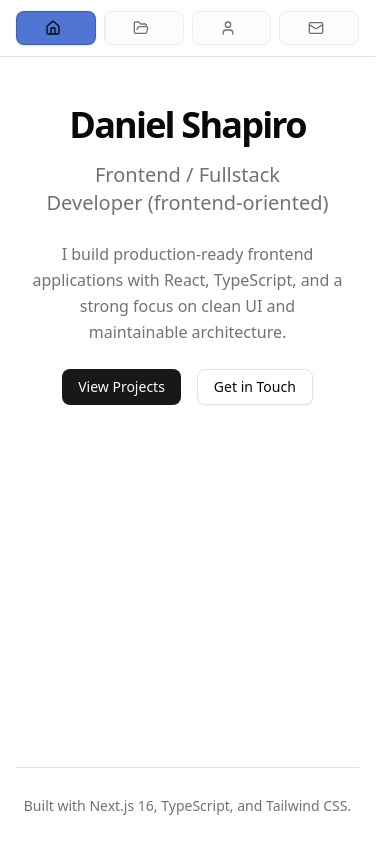
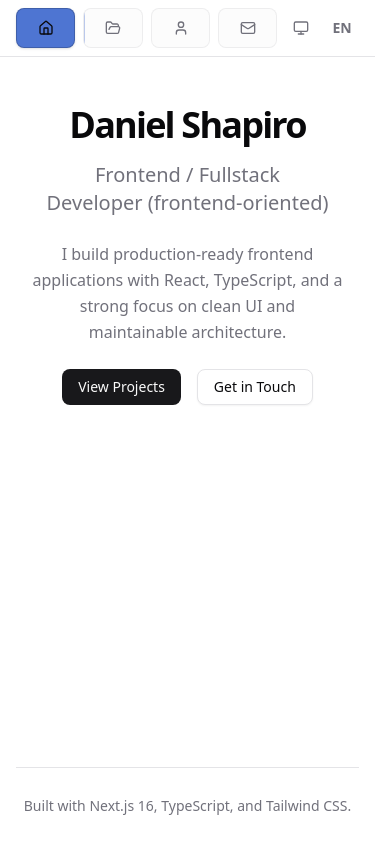
Before and after one commit to quterma/portfolio-hub, a Next.js app: page /en in a window 390 px wide. Built offline with nearby package versions, Linux system fonts and the light colour scheme.

Commit message:
feat: add theme toggle and language switcher components to header

```diff
--- a/src/components/layout/header.tsx
+++ b/src/components/layout/header.tsx
@@ -5,6 +5,8 @@ import { usePathname } from "next/navigation"
 import { useTranslations } from "next-intl"
 import { siteConfig } from "@/lib/config"
 import { Container } from "@/components/ui/container"
+import { ThemeToggle } from "@/components/ui/theme-toggle"
+import { LanguageSwitcher } from "@/components/ui/language-switcher"
 import { Home, FolderOpen, User, Mail } from "lucide-react"
 
 export function Header() {
@@ -39,7 +41,8 @@ export function Header() {
   return (
     <header className="sticky top-0 z-50 w-full border-b bg-background/95 backdrop-blur supports-[backdrop-filter]:bg-background/60">
       <Container>
-        <nav className="flex h-14 w-full items-center gap-2 text-sm font-medium sm:justify-start">
+        <nav className="flex h-14 w-full items-center gap-2 text-sm font-medium">
+          <div className="flex flex-1 items-center gap-2 sm:flex-initial">
             {navigationItems.map(item => {
               const Icon = item.icon
               const isActive =
@@ -51,7 +54,7 @@ export function Header() {
                 <Link
                   key={item.href}
                   href={item.href}
-                className={`group relative flex flex-1 items-center justify-center space-x-1.5 overflow-hidden rounded-md border px-3 py-2 transition-colors focus-visible:outline-none focus-visible:ring-2 focus-visible:ring-ring sm:flex-initial sm:border-transparent sm:bg-transparent sm:after:absolute sm:after:left-0 sm:after:-bottom-0.5 sm:after:h-[2px] sm:after:w-full sm:after:bg-foreground sm:after:origin-left sm:after:transition-transform sm:after:duration-200 ${
+                  className={`group relative flex size-10 flex-1 items-center justify-center overflow-hidden rounded-md border p-0 transition-colors focus-visible:outline-none focus-visible:ring-2 focus-visible:ring-ring sm:h-auto sm:w-auto sm:flex-initial sm:space-x-1.5 sm:border-transparent sm:bg-transparent sm:px-3 sm:py-2 sm:after:absolute sm:after:left-0 sm:after:-bottom-0.5 sm:after:h-[2px] sm:after:w-full sm:after:bg-foreground sm:after:origin-left sm:after:transition-transform sm:after:duration-200 ${
                     isActive
                       ? "border-foreground/20 bg-accent text-foreground font-semibold shadow-sm sm:border-transparent sm:bg-transparent sm:shadow-none sm:after:scale-x-100"
                       : "border-border/60 bg-muted/30 text-muted-foreground sm:border-transparent sm:bg-transparent sm:after:scale-x-0 sm:hover:after:scale-x-100 sm:hover:text-foreground"
@@ -60,12 +63,17 @@ export function Header() {
                 >
                   <span className="absolute inset-0 -translate-x-full bg-accent/50 transition-transform duration-300 group-active:translate-x-0 sm:hidden" />
                   <Icon className="relative z-10 h-4 w-4" />
-                <span className="relative z-10 hidden sm:inline">
+                  <span className="relative z-10 sr-only sm:not-sr-only sm:inline">
                     {item.label}
                   </span>
                 </Link>
               )
             })}
+          </div>
+          <div className="ml-auto flex items-center gap-2">
+            <ThemeToggle />
+            <LanguageSwitcher />
+          </div>
         </nav>
       </Container>
     </header>
--- a/src/components/ui/container.tsx
+++ b/src/components/ui/container.tsx
@@ -9,7 +9,7 @@ type ContainerProps = {
 export function Container({ children, className }: ContainerProps) {
   return (
     <div
-      className={cn("mx-auto max-w-[1120px] px-4 sm:px-6 lg:px-8", className)}
+      className={cn("mx-auto max-w-[1040px] px-4 sm:px-6 lg:px-8", className)}
     >
       {children}
     </div>
--- /dev/null
+++ b/src/components/ui/language-switcher.tsx
@@ -0,0 +1,23 @@
+"use client"
+
+import { useLocale } from "@/hooks/use-locale"
+import { Button } from "@/components/ui/button"
+
+export function LanguageSwitcher() {
+  const { locale, setLocale } = useLocale()
+
+  const toggleLocale = () => {
+    setLocale(locale === "en" ? "ru" : "en")
+  }
+
+  return (
+    <Button
+      variant="ghost"
+      onClick={toggleLocale}
+      aria-label="Language"
+      className="flex h-8 w-8 cursor-pointer items-center justify-center rounded-md border border-transparent font-semibold uppercase text-muted-foreground hover:border-border/60 hover:bg-muted/30 hover:text-foreground focus-visible:border-border/60"
+    >
+      <span className="leading-none">{locale}</span>
+    </Button>
+  )
+}
--- /dev/null
+++ b/src/components/ui/theme-toggle.tsx
@@ -0,0 +1,37 @@
+"use client"
+
+import { useTheme } from "@/hooks/use-theme"
+import { Moon, Sun, Monitor } from "lucide-react"
+import { Button } from "@/components/ui/button"
+
+const THEME_ICONS = {
+  light: Sun,
+  dark: Moon,
+  system: Monitor,
+}
+
+const THEME_CYCLE = {
+  light: "dark" as const,
+  dark: "system" as const,
+  system: "light" as const,
+}
+
+export function ThemeToggle() {
+  const { theme, setTheme } = useTheme()
+  const Icon = THEME_ICONS[theme]
+
+  const handleToggle = () => {
+    setTheme(THEME_CYCLE[theme])
+  }
+
+  return (
+    <Button
+      variant="ghost"
+      onClick={handleToggle}
+      aria-label="Theme"
+      className="flex h-8 w-8 cursor-pointer items-center justify-center rounded-md border border-transparent text-muted-foreground hover:border-border/60 hover:bg-muted/30 hover:text-foreground focus-visible:border-border/60"
+    >
+      <Icon className="block h-4 w-4" />
+    </Button>
+  )
+}
```
Also changed, not shown: src/components/ui/index.ts (added, +7 -0 lines). Lines whose indentation alone changed are shown as unchanged.
